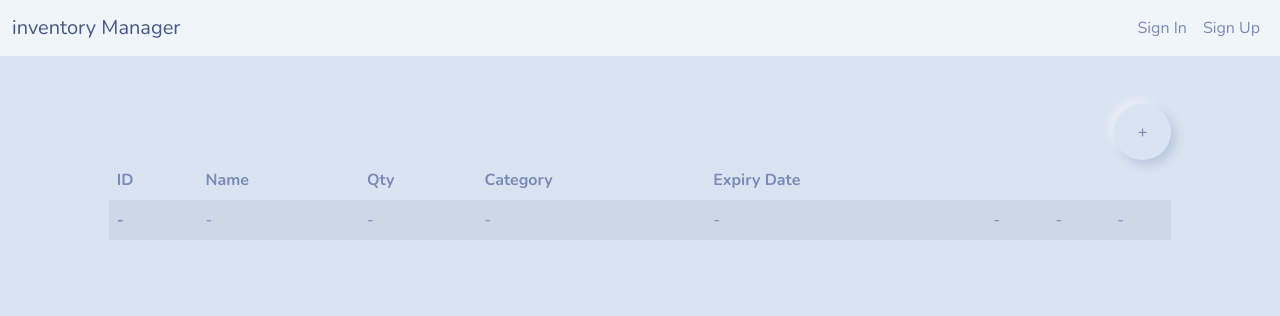
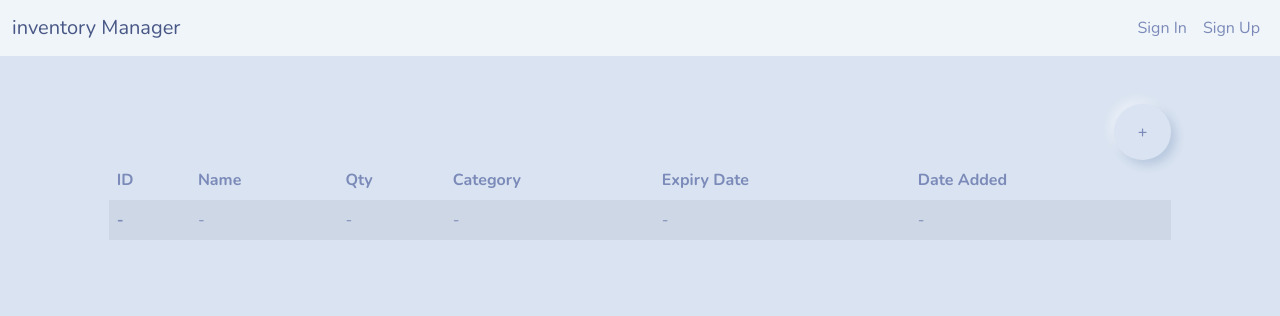
Before and after one commit to funktotheface/Delim, a Django app: page /dashboard/ in a window 1280 px wide. Shown: the top 316 px of the page. Run offline with Django 4.2, Linux system fonts and the light colour scheme; data that the repository does not hold is empty.

Commit message:
adjust table cells and add date added field

```diff
--- a/inventory/templates/inventory/dashboard.html
+++ b/inventory/templates/inventory/dashboard.html
@@ -15,8 +15,8 @@
                     <th scope="col">Qty</th>
                     <th scope="col">Category</th>
                     <th scope="col">Expiry Date</th>
-                    <th scope="col"></th>
-                    <th scope="col"></th>
+                    <th scope="col">Date Added</th>
+
                 </tr>
             </thead>
             <tbody>
@@ -28,8 +28,8 @@
                     <td>-</td>
                     <td>-</td>
                     <td>-</td>
-                    <td>-</td>
-                    <td>-</td>
+
+
                 </tr>
                 {% endif %}
                 {% for item in items %}
@@ -39,6 +39,7 @@
                     <td>{{ item.quantity }}</td>
                     <td>{{ item.category.name }}</td>
                     <td>{{ item.expiry_date }}</td>
+                    <td>{{ item.date_created }}</td>
                 </tr>
                 {% endfor %}
             </tbody>
```
